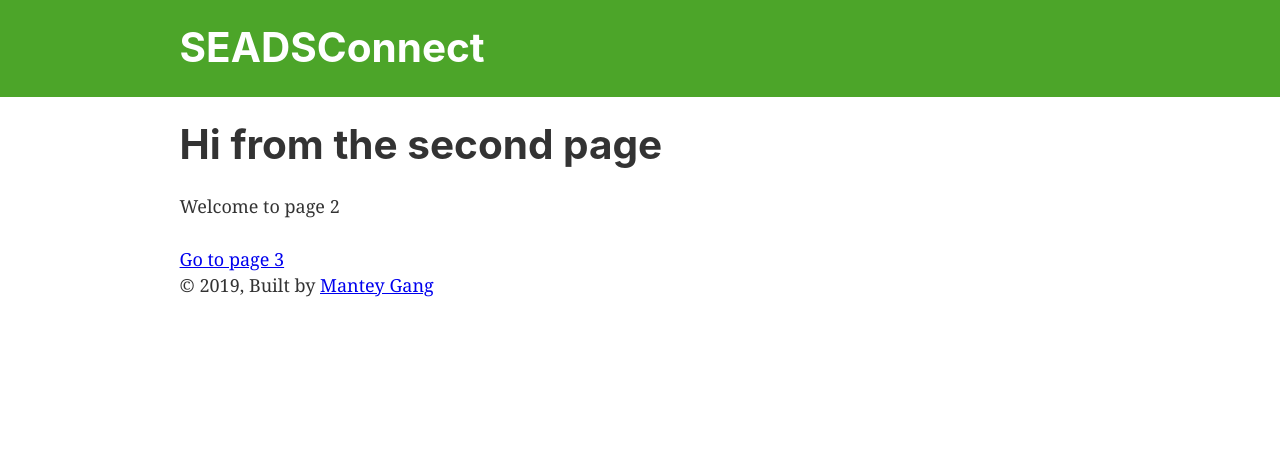
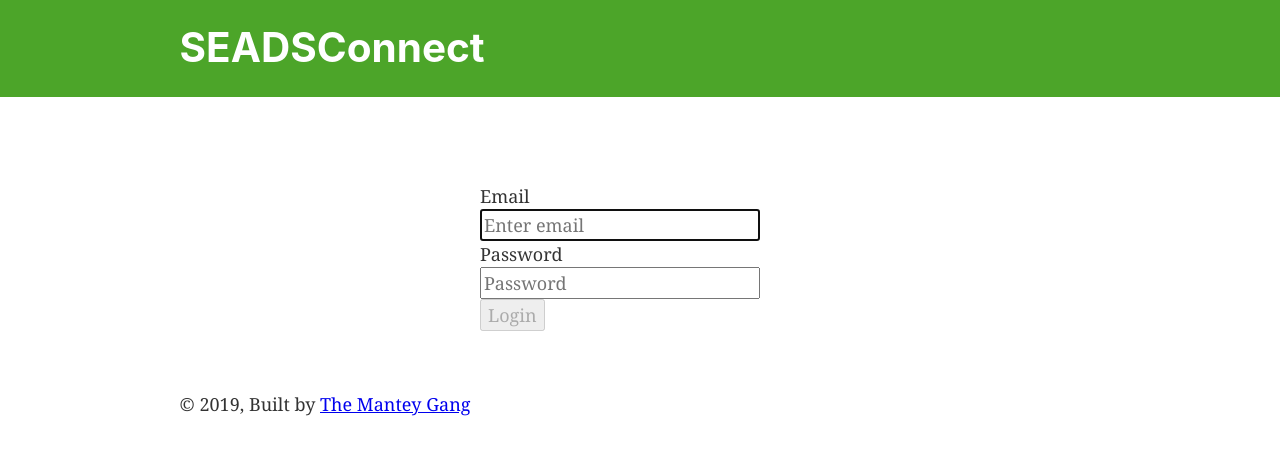
Before and after one commit to seads-ohm-connect/SEADS-OHM-CONNECT, a Gatsby site in the folder seadsconnect/: page /page-2 in a window 1280 px wide. Built offline with nearby package versions, Linux system fonts and the light colour scheme; Gatsby itself is replaced by a stand-in of ours.

Commit message:
New Branch

```diff
--- a/seadsconnect/gatsby-config.js
+++ b/seadsconnect/gatsby-config.js
@@ -24,7 +24,7 @@ module.exports = {
         background_color: `#663399`,
         theme_color: `#663399`,
         display: `minimal-ui`,
-        icon: `src/images/gatsby-icon.png`, // This path is relative to the root of the site.
+        icon: `src/images/seads-logo.png`, // This path is relative to the root of the site.
       },
     },
     // this (optional) plugin enables Progressive Web App + Offline functionality
--- a/seadsconnect/package.json
+++ b/seadsconnect/package.json
@@ -15,8 +15,10 @@
     "gatsby-transformer-sharp": "^2.1.13",
     "prop-types": "^15.6.2",
     "react": "^16.8.0",
+    "react-bootstrap": "^1.0.0-beta.5",
     "react-dom": "^16.8.0",
     "react-helmet": "^5.2.0",
+    "react-rectangle": "^1.3.3",
     "react-tabs": "^3.0.0"
   },
   "keywords": [
--- a/seadsconnect/src/components/layout.css
+++ b/seadsconnect/src/components/layout.css
@@ -613,8 +613,20 @@ pre tt:before,
 pre tt:after {
   content: "";
 }
+
 @media only screen and (max-width: 480px) {
   html {
     font-size: 100%;
   }
 }
+
+@media all and (min-width: 480px) {
+  .Login {
+    padding: 60px 0;
+  }
+
+  .Login form {
+    margin: auto;
+    max-width: 320px;
+  }
+}
--- a/seadsconnect/src/components/layout.js
+++ b/seadsconnect/src/components/layout.js
@@ -31,7 +31,7 @@ const Layout = ({ children }) => (
           <footer>
             © {new Date().getFullYear()}, Built by
             {` `}
-            <a href="https://www.soe.ucsc.edu/people/mantey">Mantey Gang</a>
+            <a href="https://www.soe.ucsc.edu/people/mantey">The Mantey Gang</a>
           </footer>
         </div>
       </>
--- a/seadsconnect/src/pages/page-2.js
+++ b/seadsconnect/src/pages/page-2.js
@@ -1,16 +1,90 @@
-import React from "react"
+import React, { Component } from "react";
+import { Button, FormGroup, Form } from "react-bootstrap";
 import { Link } from "gatsby"
 
 import Layout from "../components/layout"
 import SEO from "../components/seo"
 
-const SecondPage = () => (
+import Rectangle from 'react-rectangle'
+
+export default class Login extends Component {
+  constructor(props) {
+    super(props);
+
+    this.state = {
+      email: "",
+      password: ""
+    };
+  }
+
+  validateForm() {
+    return this.state.email.length > 0 && this.state.password.length > 0;
+  }
+
+  handleChange = event => {
+    this.setState({
+      [event.target.id]: event.target.value
+    });
+  }
+
+  handleSubmit = event => {
+    event.preventDefault();
+  }
+
+  render() {
+  	return (
+  		<Layout>
+	  		<div className="Login">
+	  		<Form>
+	        	<form onSubmit={this.handleSubmit}>
+	        		<FormGroup controlId="email">
+	        			<Form.Label>Email </Form.Label>
+	        			<Form.Control
+	        				autoFocus
+	        				type="email"
+	        				placeholder="Enter email"
+	        				value={this.state.email}
+	        				onChange={this.handleChange}
+	        			/>
+	        		</FormGroup>
+
+	        		<FormGroup controlId="password">
+	        			<Form.Label>Password </Form.Label>
+	        			<Form.Control
+	        				value={this.state.password}
+	        				onChange={this.handleChange}
+	        				placeholder="Password"
+	        				type="password"
+	        			/>
+	        		</FormGroup>
+
+	        		<Button
+	        			block
+	        			bsSize="large"
+	        			disabled={!this.validateForm()}
+	        			type="submit"
+	        		>
+	        			Login
+	        		</Button>
+	        	</form>
+	        </Form>
+
+     	</div>
+     	</Layout>
+
+  	);
+  }
+}
+
+
+
+/*const SecondPage = () => (
   <Layout>
     <SEO title="Page two" />
     <h1>Hi from the second page</h1>
     <p>Welcome to page 2</p>
     <Link to="/page-3/">Go to page 3</Link>
   </Layout>
-)
+)*/
 
-export default SecondPage
+//export default SecondPage
```
Also changed, not shown: 1 other file.
